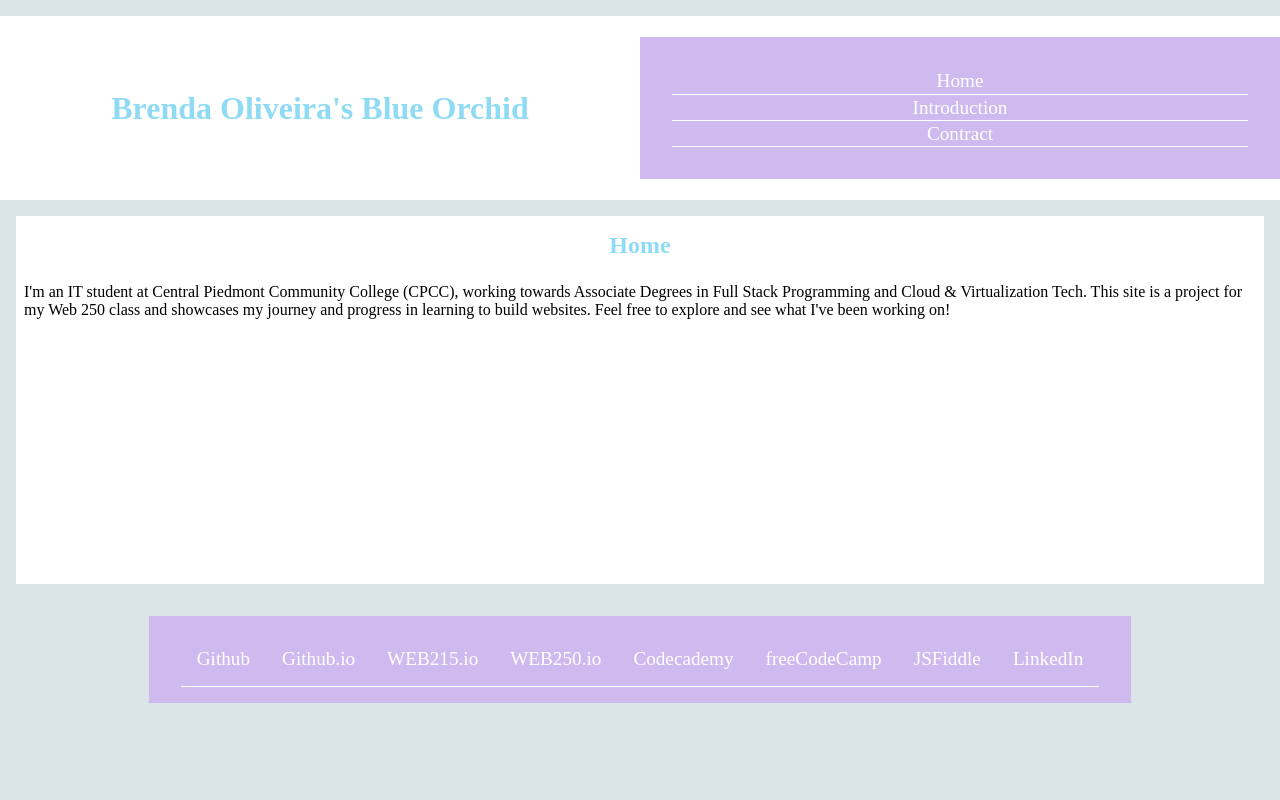
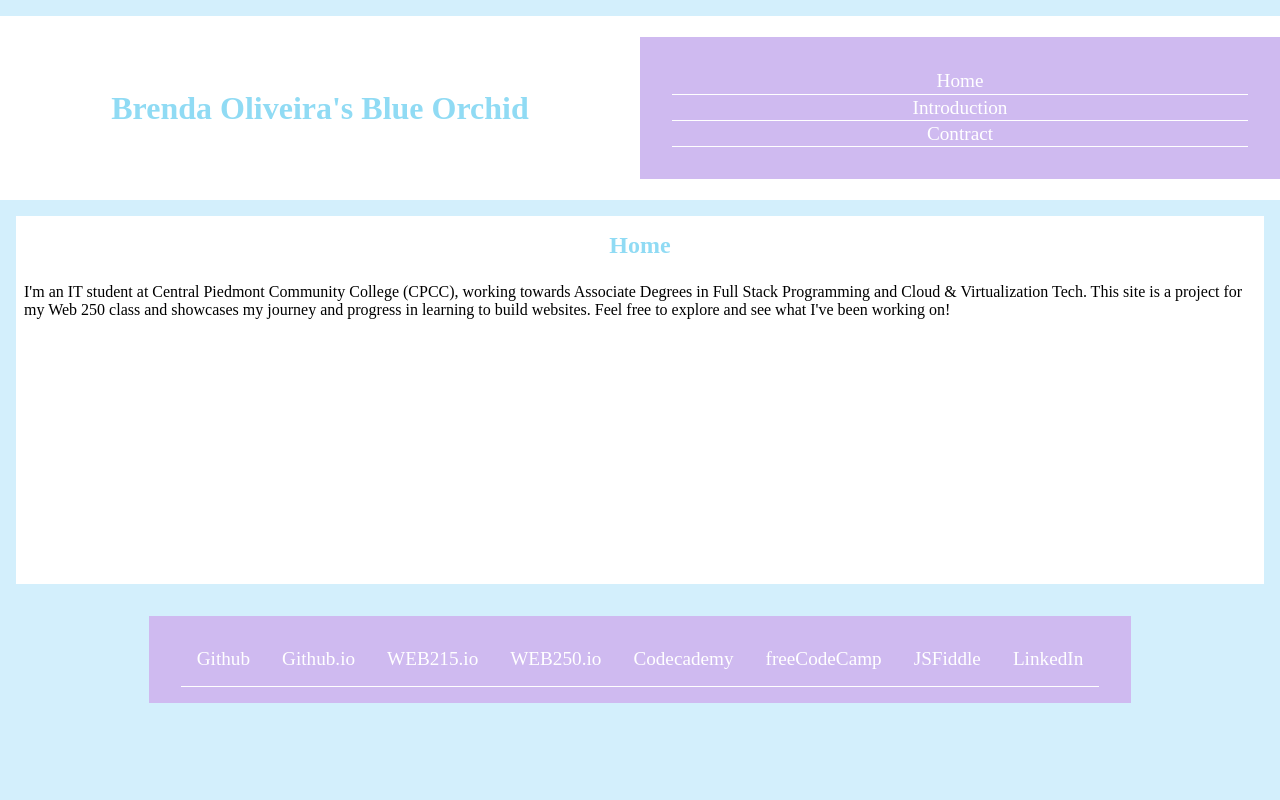
Before and after one commit to bsouzao0/web250, a PHP site: page / in a window 1280 px wide. Run offline with PHP 8.4, Linux system fonts and the light colour scheme.

Commit message:
Update default.css

```diff
--- a/styles/default.css
+++ b/styles/default.css
@@ -25,7 +25,7 @@ body {
     "header"
     "main"
     "footer";
-    background-color: #dbe4e7;
+    background-color: #d3effc;
 }
 
 header {
@@ -69,12 +69,18 @@ nav ul li a {
     font-size: larger;
 }
 
+
+
 main {
     margin: 1rem;
     grid-area: main;
     justify-items: center;
     align-items: center;
     background-color: white;
+}
+main a {
+    text-decoration: none;
+    color: #cfbaf0;
 }
 
 main p {
@@ -85,6 +91,7 @@ main ul {
     padding: 1rem;
     list-style-type: none;
 }
+
 
 
 h2 {
```
